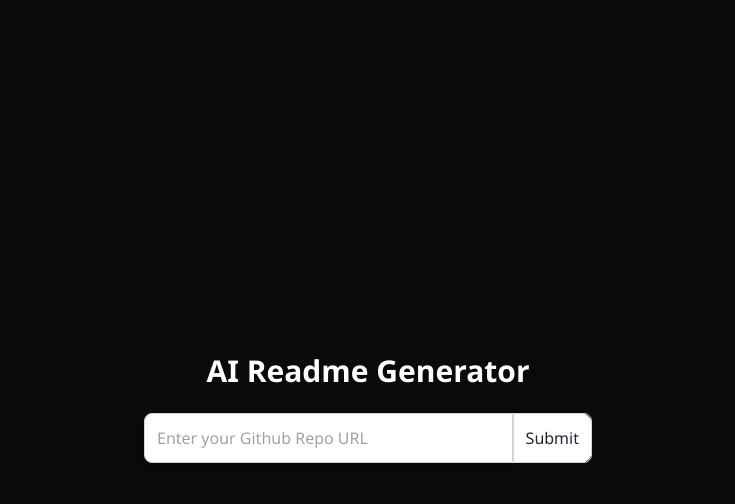
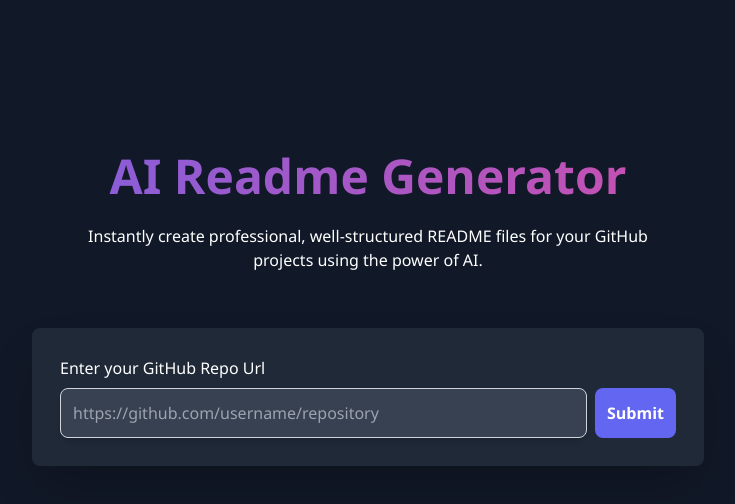
Before and after one commit to anand-106/Readme_generator_uisng_langgraph, a React (Create React App) app in the folder frontend/: page / in a window 1280 px wide. Shown: the top 504 px of the page, without its empty margins (272-1007 px from the left). Built offline with nearby package versions, Linux system fonts and the light colour scheme.

Commit message:
homepage change

```diff
--- a/frontend/package.json
+++ b/frontend/package.json
@@ -4,6 +4,8 @@
   "private": true,
   "dependencies": {
     "@lottiefiles/dotlottie-react": "^0.14.1",
+    "@mui/icons-material": "^7.1.2",
+    "@mui/material": "^7.1.2",
     "@testing-library/dom": "^10.4.0",
     "@testing-library/jest-dom": "^6.6.3",
     "@testing-library/react": "^16.3.0",
--- a/frontend/src/components/home/LinkTextBox.js
+++ b/frontend/src/components/home/LinkTextBox.js
@@ -18,26 +18,28 @@
   };
 
   return (
+    <div className="w-full max-w-2xl bg-gray-800 p-7 rounded-lg shadow-2xl">
+      <p className="text-white mb-2">Enter your GitHub Repo Url</p>
       <form
         onSubmit={(e) => {
           e.preventDefault();
           handleSubmit();
         }}
-      className="w-full max-w-md flex"
+        className="w-full  flex"
       >
-      <div className="w-full max-w-md flex">
-        <div className="bg-white rounded-l-xl shadow-md w-full max-w-md">
+        <div className="w-full  flex gap-2">
+          <div className="bg-white rounded-xl shadow-md w-full">
             <input
               type="url"
-            placeholder="Enter your Github Repo URL"
-            className="w-full p-3 border border-gray-300 rounded-l-lg focus:outline-none focus:ring-2 focus:ring-blue-500 transition duration-200 ease-in-out"
+              placeholder="https://github.com/username/repository"
+              className="w-full p-3 bg-gray-700 border border-gray-300 rounded-lg focus:outline-none focus:ring-2 focus:ring-indigo-500 transition duration-200 ease-in-out text-white"
               value={repoUrl}
               onChange={(e) => setRepoUrl(e.target.value)}
             ></input>
           </div>
-        <div className="bg-white rounded-r-xl ml-0">
+          <div className=" rounded-xl">
             <button
-            className="w-full h-full border border-gray-300 rounded-r-lg focus:outline-none focus:ring-2 focus:ring-blue-500 text-center text-gray-800 p-3 transition duration-200 ease-in-out"
+              className="w-full h-full  bg-indigo-500  rounded-lg focus:outline-none focus:bg-indigo-600 text-center text-white font-semibold p-3 transition duration-200 ease-in-out"
               type="submit"
             >
               Submit
@@ -45,5 +47,6 @@
           </div>
         </div>
       </form>
+    </div>
   );
 }
--- a/frontend/src/components/home/Title.js
+++ b/frontend/src/components/home/Title.js
@@ -1,7 +1,15 @@
 export function Title() {
   return (
-    <h1 className="text-center text-3xl text-white font-bold pt-4 min-w-full mb-6">
-      AI Readme Generator
-    </h1>
+    <>
+      <h1 className="text-center text-5xl text-white font-bold pt-2 min-w-full mb-6 gradient-text ">
+        AI Readme Generator
+      </h1>
+      <div className="w-full max-w-xl text-center">
+        <p className="text-white mb-14">
+          Instantly create professional, well-structured README files for your
+          GitHub projects using the power of AI.
+        </p>
+      </div>
+    </>
   );
 }
--- a/frontend/src/index.css
+++ b/frontend/src/index.css
@@ -24,3 +24,9 @@
   background-color: #141b23 !important;
   color: #c9d1d9 !important;
 }
+
+.gradient-text {
+  background: linear-gradient(to right, #6366f1, #ec4899);
+  -webkit-background-clip: text;
+  -webkit-text-fill-color: transparent;
+}
--- a/frontend/src/pages/HomePage.js
+++ b/frontend/src/pages/HomePage.js
@@ -3,7 +3,7 @@
 
 export function HomePage() {
   return (
-    <div className="min-h-screen bg-[#0a0a0a] flex flex-col items-center justify-center">
+    <div className="min-h-screen bg-gray-900 flex flex-col items-center justify-start pt-36">
       <Title />
       <LinkTextBox />
     </div>
```
Also changed, not shown: 1 other file (tests, documents, lock files or other folders). Lines whose indentation alone changed are shown as unchanged.
